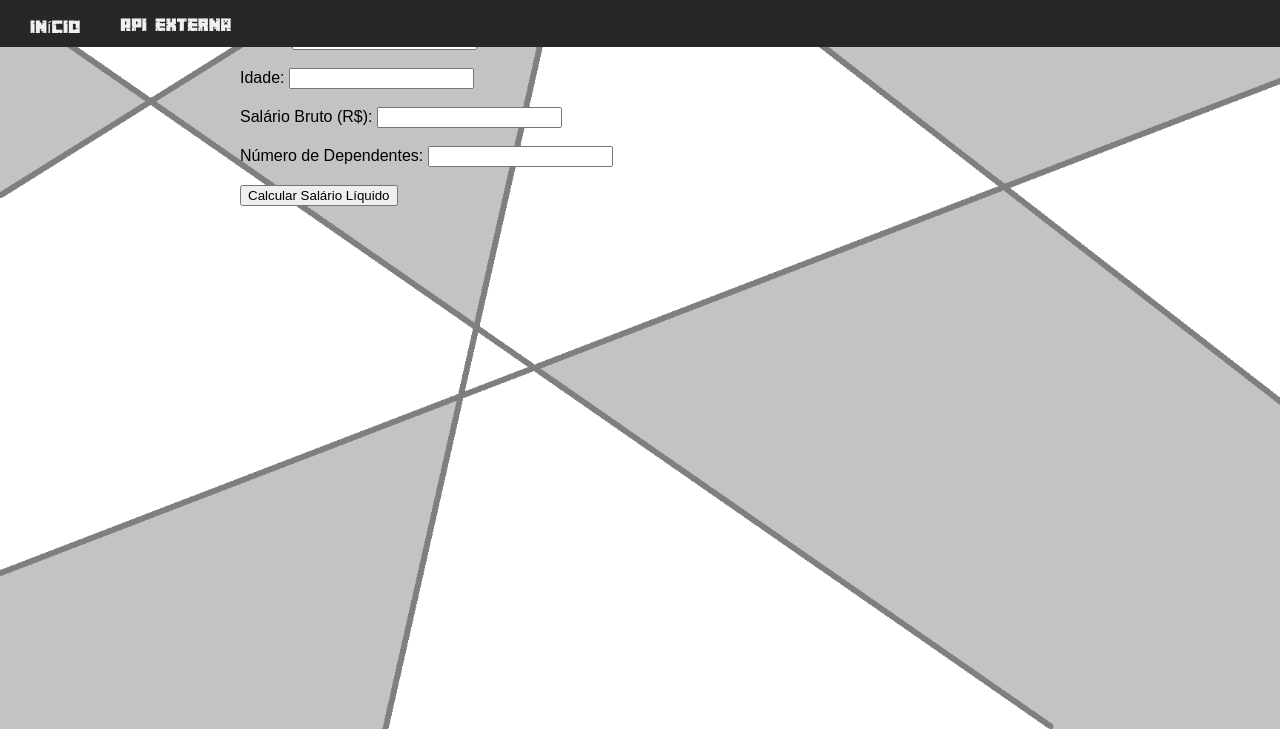
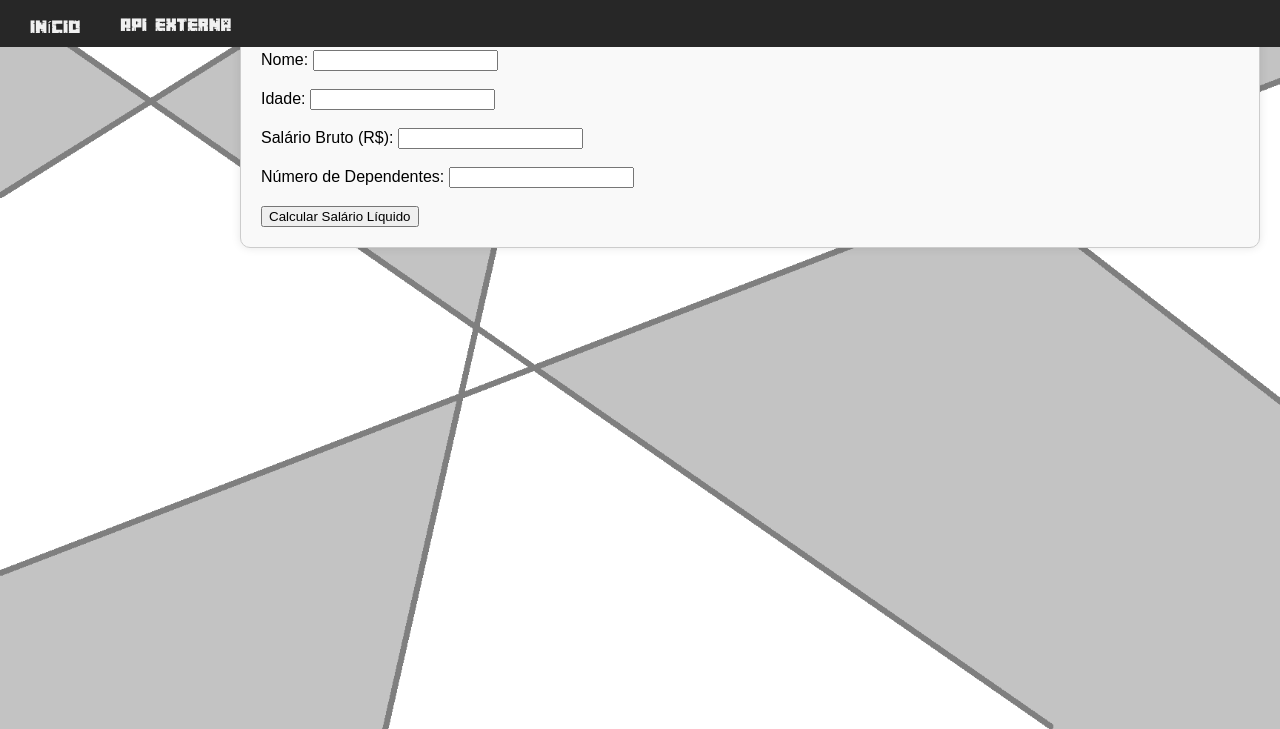
Before and after one commit to Thiago-Peter/partes-de-pc, a plain HTML site: page calculo_salario.html in a window 1280 px wide. Shown: the part 71-800 px from the top of the page. Drawn offline with Linux system fonts and the light colour scheme; a web font is replaced by a local one.

Commit message:
Update estilo.css

```diff
--- a/css/estilo.css
+++ b/css/estilo.css
@@ -139,7 +139,10 @@ footer {
     font-family: retro, sans-serif;
 }
 
-.salarioca {
-    width: 100px;
-    height: 200px;
+#form-salario {
+    padding: 20px;
+    border: 1px solid #ccc;
+    border-radius: 10px;
+    background-color: #f9f9f9;
+    box-shadow: 0 0 10px rgba(0, 0, 0, 0.1);
 }
```
